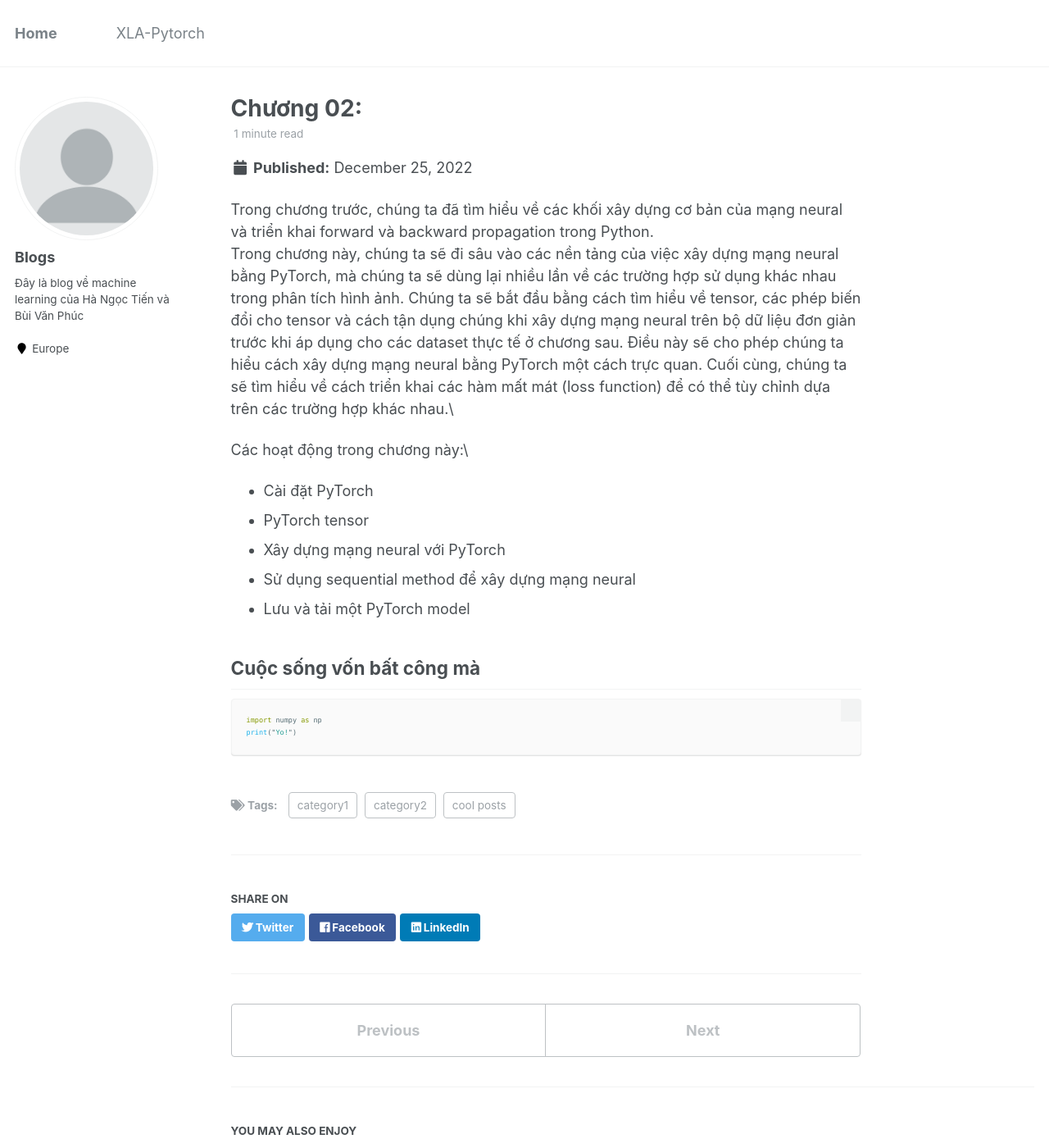
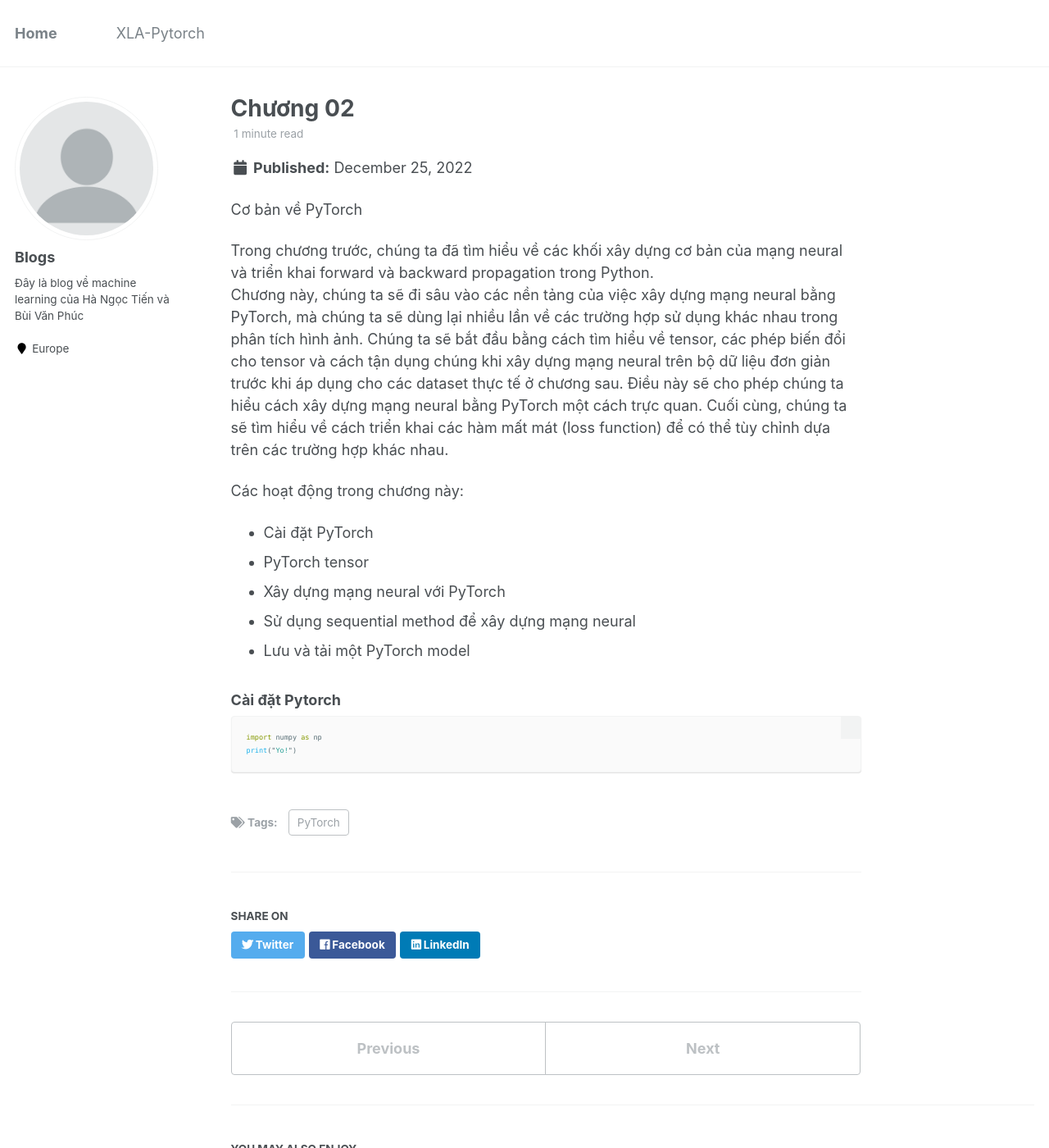
Before and after one commit to vanphuc-bui/MordenComputervision, a Jekyll site: the page built from _posts/2022-12-25-chapter-02.md, in a window 1280 px wide and 1400 px high. Shown: the whole window at 82% size. Built offline with Jekyll 4.4.1, drawn with Linux system fonts in a browser that asks for light colours.

Commit message:
chương 2

````diff
--- a/_posts/2022-12-25-chapter-02.md
+++ b/_posts/2022-12-25-chapter-02.md
@@ -1,25 +1,25 @@
 ---
-title: 'Chương 02: '
+title: 'Chương 02'
 date: 2022-12-25
 permalink: /posts/2022/12/chapter-02/
 tags:
-  - cool posts
-  - category1
-  - category2
+  - PyTorch
 ---
 
-Trong chương trước, chúng ta đã tìm hiểu về các khối xây dựng cơ bản của mạng neural và triển khai forward và backward propagation trong Python. \
-Trong chương này, chúng ta sẽ đi sâu vào các nền tảng của việc xây dựng mạng neural bằng PyTorch, mà chúng ta sẽ dùng lại nhiều lần về các trường hợp sử dụng khác nhau trong phân tích hình ảnh. Chúng ta sẽ bắt đầu bằng cách tìm hiểu về tensor, các phép biến đổi cho tensor và cách tận dụng chúng khi xây dựng mạng neural trên bộ dữ liệu đơn giản trước khi áp dụng cho các dataset thực tế ở chương sau. Điều này sẽ cho phép chúng ta hiểu cách xây dựng mạng neural bằng PyTorch một cách trực quan. Cuối cùng, chúng ta sẽ tìm hiểu về cách triển khai các hàm mất mát (loss function) để có thể tùy chỉnh dựa trên các trường hợp khác nhau.\
+Cơ bản về PyTorch
 
 
-Các hoạt động trong chương này:\
+Trong chương trước, chúng ta đã tìm hiểu về các khối xây dựng cơ bản của mạng neural và triển khai forward và backward propagation trong Python. \
+Chương này, chúng ta sẽ đi sâu vào các nền tảng của việc xây dựng mạng neural bằng PyTorch, mà chúng ta sẽ dùng lại nhiều lần về các trường hợp sử dụng khác nhau trong phân tích hình ảnh. Chúng ta sẽ bắt đầu bằng cách tìm hiểu về tensor, các phép biến đổi cho tensor và cách tận dụng chúng khi xây dựng mạng neural trên bộ dữ liệu đơn giản trước khi áp dụng cho các dataset thực tế ở chương sau. Điều này sẽ cho phép chúng ta hiểu cách xây dựng mạng neural bằng PyTorch một cách trực quan. Cuối cùng, chúng ta sẽ tìm hiểu về cách triển khai các hàm mất mát (loss function) để có thể tùy chỉnh dựa trên các trường hợp khác nhau.
+
+ Các hoạt động trong chương này:
 * Cài đặt PyTorch
 * PyTorch tensor
 * Xây dựng mạng neural với PyTorch
 * Sử dụng sequential method để xây dựng mạng neural
 * Lưu và tải một PyTorch model
 
-## Cuộc sống vốn bất công mà
+### Cài đặt Pytorch
 
 ```py
 import numpy as np
````
